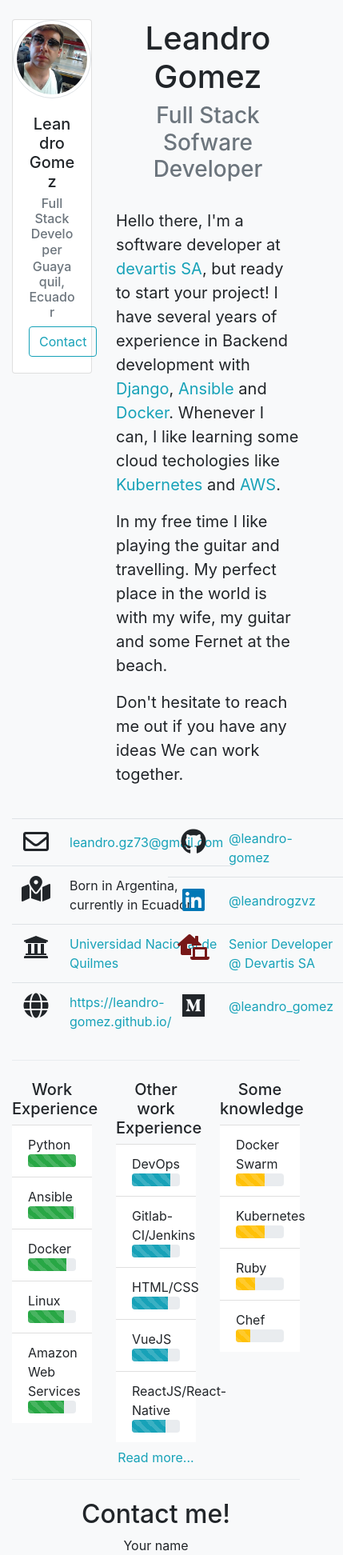
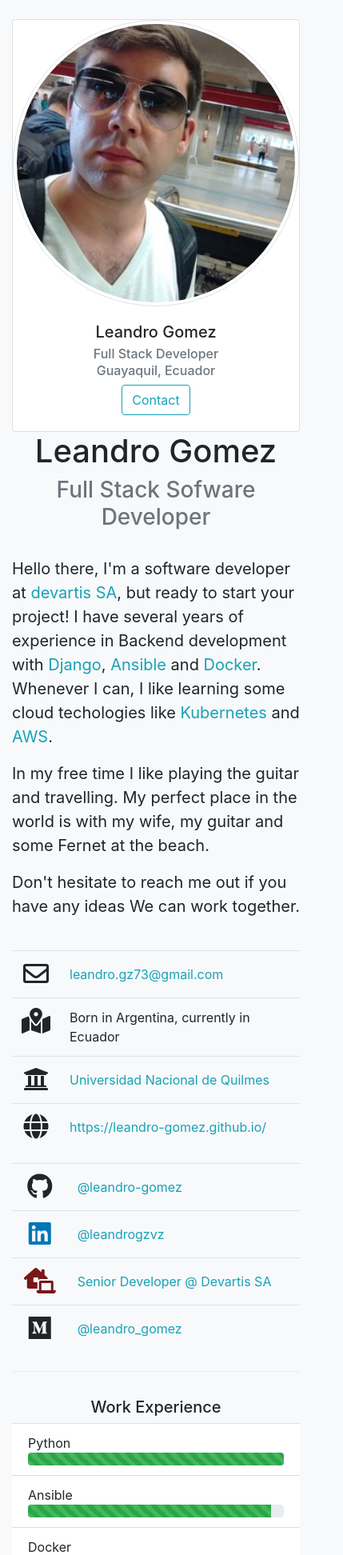
Before and after one commit to leandro-gomez/leandro-gomez.github.io, a Vue app: page / in a window 390 px wide. Shown: the top 1944 px of the page at 80% size, 429 px wide, since content can reach past the window. Built offline with nearby package versions, Linux system fonts and the light colour scheme.

Commit message:
Fix responsive

```diff
--- a/src/components/PersonalInformationList.vue
+++ b/src/components/PersonalInformationList.vue
@@ -1,5 +1,5 @@
 <template>
-  <div class="col-6">
+  <div class="col-md-6">
     <table class="table table-hover">
       <tbody>
         <tr v-for="info in personalInformation" :key="personalInformation.indexOf(info)">
--- a/src/components/PresentationCard.vue
+++ b/src/components/PresentationCard.vue
@@ -1,5 +1,5 @@
 <template>
-  <div class="col-8">
+  <div class="col-sm-8">
     <span class="text-center">
       <h1>Leandro Gomez</h1>
       <h3 class="text-muted">Full Stack Sofware Developer</h3>
--- a/src/components/ProfileCard.vue
+++ b/src/components/ProfileCard.vue
@@ -1,5 +1,5 @@
 <template>
-  <div class="col-4">
+  <div class="col-sm-4">
     <div class="card text-center">
       <img class="card-img-top rounded-circle img-thumbnail" width="150" src="../assets/profile.jpg" alt="Leandro Gomez">
       <div class="card-body">
--- a/src/components/SkillList.vue
+++ b/src/components/SkillList.vue
@@ -1,5 +1,5 @@
 <template>
-  <div class="col-4">
+  <div class="col-md-4 mt-2">
     <h5 class="text-center">{{ title }}</h5>
     <ul class="list-group list-group-flush">
       <li class="list-group-item" v-for="skill in skills" :key="skills.indexOf(skill)">
--- a/src/components/Skills.vue
+++ b/src/components/Skills.vue
@@ -3,7 +3,7 @@
     <SkillList :skills="mainSkills" title="Work Experience" progress-class="bg-success"/>
     <SkillList :skills="secondSkills" title="Other work Experience" progress-class="bg-info"/>
     <SkillList :skills="someKnowledge" title="Some knowledge" progress-class="bg-warning"/>
-    <div class="col text-center">
+    <div class="col-md text-center">
       <button v-show="!showSkillGroupsDescriptions" type="button" class="btn btn-link text-info" @click="toogleSkillGroupsDesctions">Read more...</button>
       <button v-show="showSkillGroupsDescriptions" type="button" class="btn btn-link text-info" @click="toogleSkillGroupsDesctions">Read less...</button>
       <transition name="fade">
```
